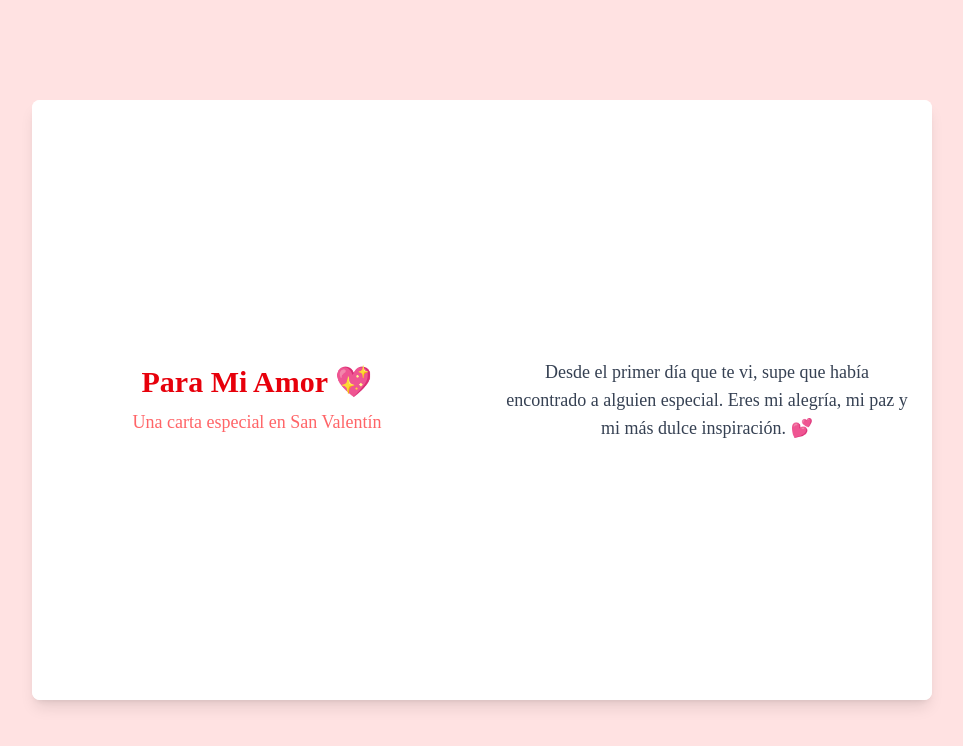
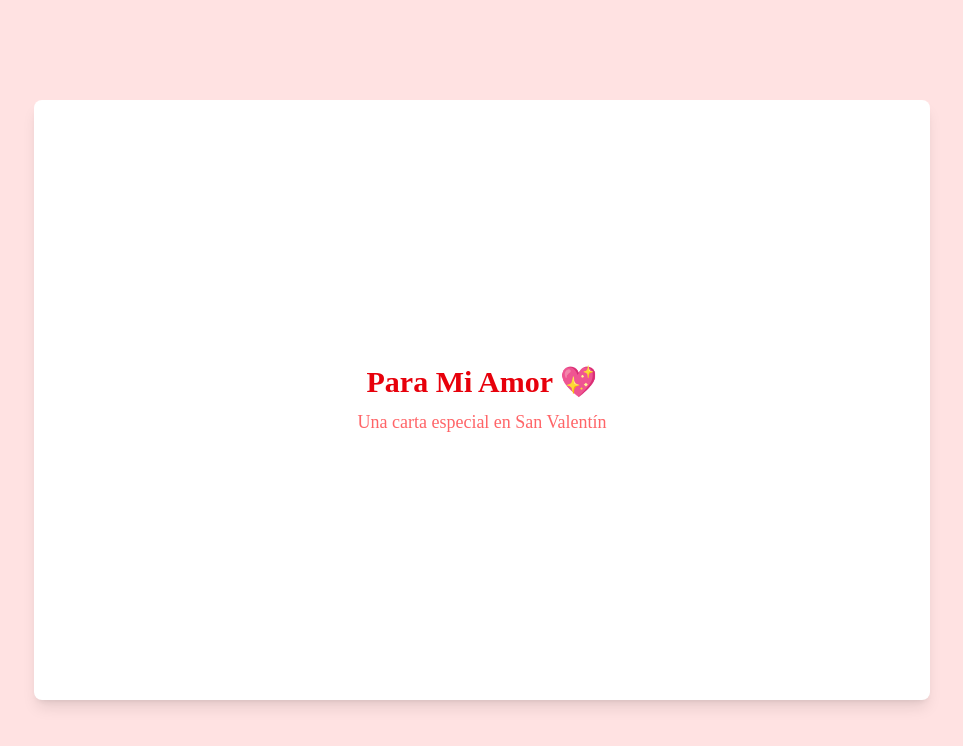
Before and after one commit to Velasco36/14-F, a React (Vite) app: page / in a window 1280 px wide. Shown: the top 746 px of the page, without its empty margins (158-1121 px from the left). Built offline with nearby package versions, Linux system fonts and the light colour scheme.

Commit message:
feat: add animation and update card styles

```diff
--- a/src/App.jsx
+++ b/src/App.jsx
@@ -1,123 +1,90 @@
 import Lottie from "lottie-react";
-import { useState, useEffect } from "react";
+import { useState } from "react";
 import animationData from "./assets/animate/Animation-14F.json";
+
 const pages = [
   {
-    type: "cover",
-    content: (
-      <div className="flex flex-col items-center">
-        <h1 className="text-3xl font-bold text-red-600">Para Mi Amor 💖</h1>
-        <p className="text-red-400 text-lg mt-2">
-          Una carta especial en San Valentín
-        </p>
-      </div>
-    ),
+    type: "text",
+    text: "Desde el primer día que te vi, supe que había encontrado a alguien especial. Eres mi alegría, mi paz y mi más dulce inspiración. 💕",
+    image: "https://source.unsplash.com/400x400/?love,couple",
   },
   {
     type: "text",
-    content: (
-      <p className="text-gray-700 text-lg text-center px-6">
-        Desde el primer día que te vi, supe que había encontrado a alguien
-        especial. Eres mi alegría, mi paz y mi más dulce inspiración. 💕
-      </p>
-    ),
+    text: "No hay palabras suficientes para describir cuánto te amo. Cada día a tu lado es un regalo que atesoro con todo mi corazón. ❤️",
+    image: "https://source.unsplash.com/400x400/?heart,romance",
   },
   {
     type: "text",
-    content: (
-      <p className="text-gray-700 text-lg text-center px-6">
-        No hay palabras suficientes para describir cuánto te amo. Cada día a tu
-        lado es un regalo que atesoro con todo mi corazón. ❤️
-      </p>
-    ),
+    text: "Feliz San Valentín, mi amor. Que este día sea solo uno de muchos llenos de felicidad y amor eterno. 💘",
+    image: "https://source.unsplash.com/400x400/?valentine,roses",
   },
   {
-    type: "text",
-    content: (
-      <p className="text-gray-700 text-lg text-center px-6">
-        Feliz San Valentín, mi amor. Que este día sea solo uno de muchos llenos
-        de felicidad y amor eterno. 💘
-      </p>
-    ),
-  },
-  {
-    type: "text",
+    type: "animation",
+    text: "te amo mucho feliz dia  💘",
     content: <Lottie animationData={animationData} loop={true} />,
   },
 ];
 
 const LoveLetter = () => {
   const [currentPage, setCurrentPage] = useState(0);
-  const [isFlipping, setIsFlipping] = useState(false);
-  const [nextPage, setNextPage] = useState(null);
+  const [flip, setFlip] = useState(false);
 
-  useEffect(() => {
-    if (isFlipping) {
-      const timeout = setTimeout(() => {
-        setIsFlipping(false);
-        if (nextPage !== null) {
-          setCurrentPage(nextPage);
-          setNextPage(null);
-        }
-      }, 700);
+const handleNextPage = () => {
+  setFlip(true);
+  setTimeout(() => {
+    // Cambiar a la siguiente página, reiniciando cuando se llega al final
+    setCurrentPage((prevPage) => (prevPage + 1) % pages.length);
+    setFlip(false);
+  }, 600); // tiempo que dura la animación
+};
+  return (
+    <div className="flex justify-center items-center h-screen bg-red-100 p-4">
+      <div
+        className="relative book w-full max-w-4xl h-[500px] md:h-[600px] bg-white shadow-lg rounded-lg flex cursor-pointer"
+        onClick={handleNextPage}
+      >
+        {currentPage === 0 ? (
+          // Primera página (carta personalizada)
+          <div className="w-full h-full flex items-center justify-center p-6">
+            <div className="flex flex-col items-center">
+              <h1 className="text-3xl font-bold text-red-600">
+                Para Mi Amor 💖
+              </h1>
+              <p className="text-red-400 text-lg mt-2">
+                Una carta especial en San Valentín
+              </p>
+            </div>
+          </div>
+        ) : (
+          // Páginas siguientes (formato de dos columnas)
+          <>
+            {/* Página izquierda (imagen) */}
+            <div className="w-1/2 h-full flex items-center justify-center border-r border-gray-400 p-6">
+              {pages[currentPage]?.image ? (
+                <img
+                  src={pages[currentPage].image}
+                  alt="Imagen de amor"
+                  className="w-64 h-64 rounded-lg shadow-md"
+                />
+              ) : (
+                pages[currentPage]?.content
+              )}
+            </div>
 
-      return () => clearTimeout(timeout);
-    }
-  }, [isFlipping, nextPage]);
-
-  const handleNextPage = () => {
-    if (!isFlipping && currentPage < pages.length - 1) {
-      setIsFlipping(true);
-      setNextPage(currentPage + 1);
-    }
-  };
-
-  const handlePrevPage = () => {
-    if (!isFlipping && currentPage > 0) {
-      setIsFlipping(true);
-      setNextPage(currentPage - 1);
-    }
-  };
-
-  return (
-    <div className="flex justify-center items-center h-screen bg-red-100">
-      <div className="relative w-[900px] h-[600px] perspective-1000">
-        {/* Contenedor del libro */}
-        <div
-          className="relative w-full h-full bg-white shadow-lg rounded-lg overflow-hidden"
-          style={{ transformStyle: "preserve-3d" }}
-        >
-          {/* Páginas */}
-          {currentPage < pages.length && (
+            {/* Página derecha (texto) */}
             <div
-              className="absolute left-0 top-0 w-1/2 h-full bg-white flex items-center justify-center cursor-pointer"
-              style={{
-                backfaceVisibility: "hidden",
-                transformOrigin: "right",
-                transform: isFlipping ? "rotateY(-180deg)" : "rotateY(0deg)",
-                transition: "transform 0.7s ease-in-out",
-              }}
-              onClick={handleNextPage} // Avanzar al hacer clic en la página izquierda
+              className={`w-1/2 page h-full flex items-center justify-center p-6 transition-transform duration-600 ${
+                flip ? "flip" : "not-flip"
+              }`}
             >
-              {pages[currentPage]?.content}
+              {pages[currentPage]?.text && (
+                <p className="text-gray-700 text-lg text-center px-6">
+                  {pages[currentPage].text}
+                </p>
+              )}
             </div>
-          )}
-
-          {currentPage + 1 < pages.length && (
-            <div
-              className="absolute right-0 top-0 w-1/2 h-full bg-white flex items-center justify-center cursor-pointer"
-              style={{
-                backfaceVisibility: "hidden",
-                transformOrigin: "left",
-                transform: isFlipping ? "rotateY(180deg)" : "rotateY(0deg)",
-                transition: "transform 0.7s ease-in-out",
-              }}
-              onClick={handlePrevPage} // Retroceder al hacer clic en la página derecha
-            >
-              {pages[currentPage + 1]?.content}
-            </div>
-          )}
-        </div>
+          </>
+        )}
       </div>
     </div>
   );
```
